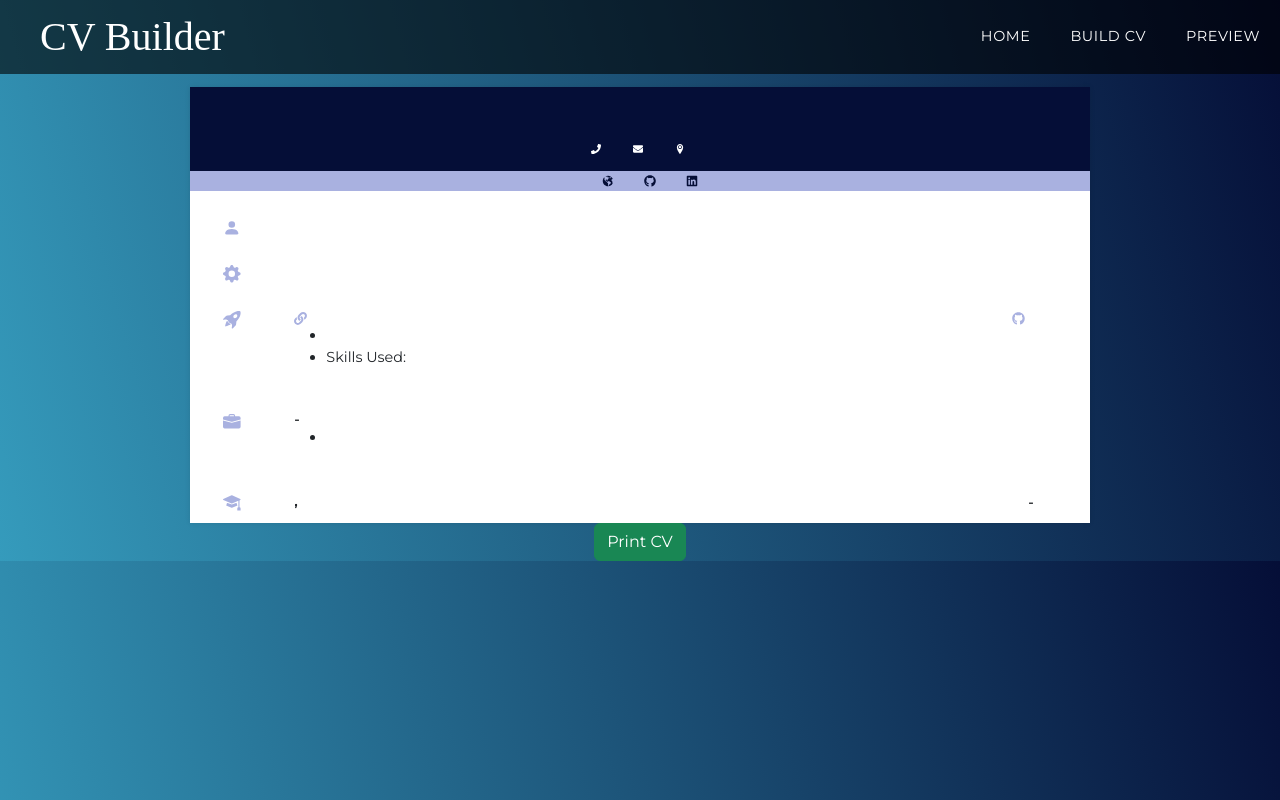
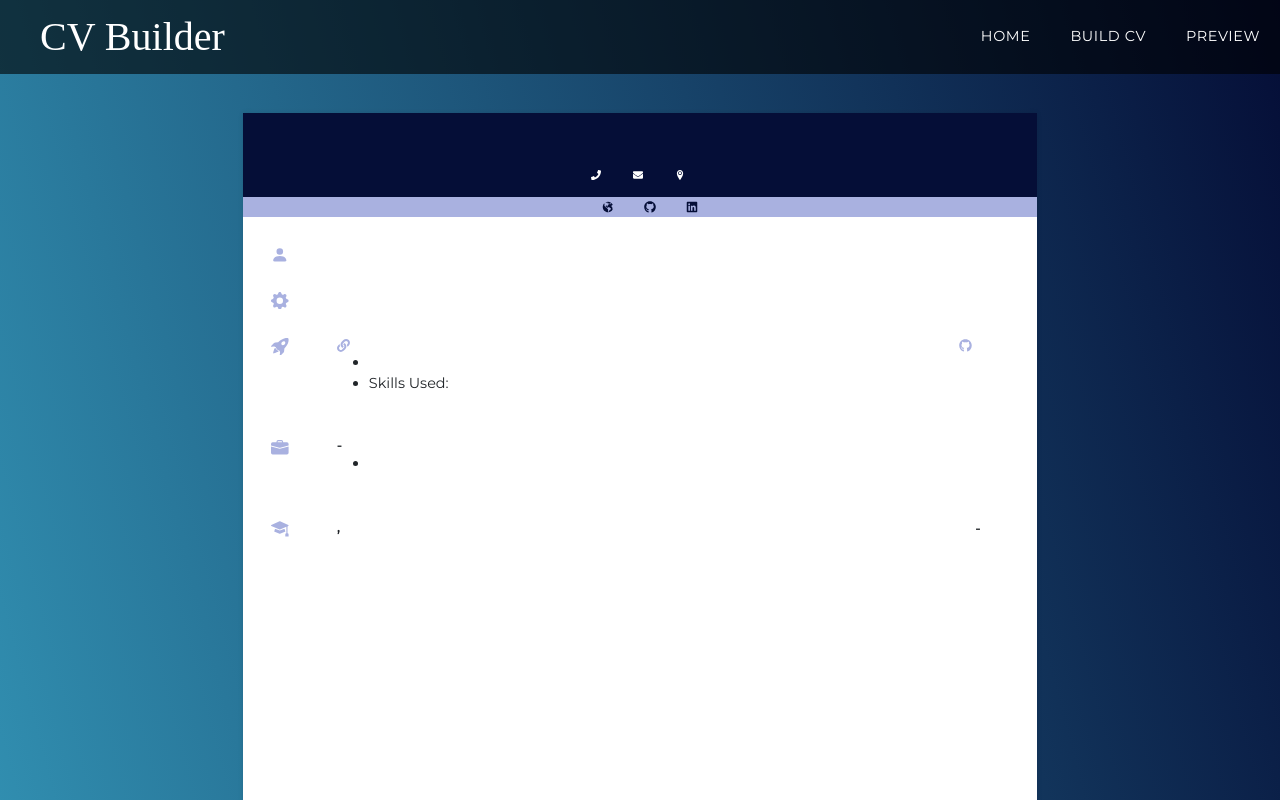
Before and after one commit to maijako/CV-generator, a React (Create React App) app: page /preview in a window 1280 px wide. Shown: the top 800 px of the page. Built offline with nearby package versions, Linux system fonts and the light colour scheme; a web font is replaced by a local one; what @react-pdf/renderer would draw is missing.

Commit message:
added container styling to keep form display to A4 when empty

```diff
--- a/src/cv_designs/designOne/CvOne.css
+++ b/src/cv_designs/designOne/CvOne.css
@@ -4,7 +4,7 @@ body {
   background-image: linear-gradient(75deg, #359bbc, #050e37);
 }
 
-.container {
+/* .container {
   max-width: 900px;
   margin-top: 2.3cm;
   padding-left: 0;
@@ -12,6 +12,29 @@ body {
   box-sizing: border-box;
   background-color: #fff;
   box-shadow: 0 0 5px rgba(0, 0, 0, 0.1);
+} */
+
+.container {
+  width: 210mm;
+  height: 297mm;
+  margin: 30mm auto;
+  padding-left: 0;
+  padding-right: 0;
+  box-sizing: border-box;
+  background-color: #fff;
+  box-shadow: 0 0 5px rgba(0, 0, 0, 0.1);
+}
+
+.empty-container {
+  display: flex;
+  align-items: center;
+  justify-content: center;
+}
+
+.empty-message {
+  font-size: 24px;
+  font-weight: bold;
+  color: #aaa;
 }
 
 header {
```
